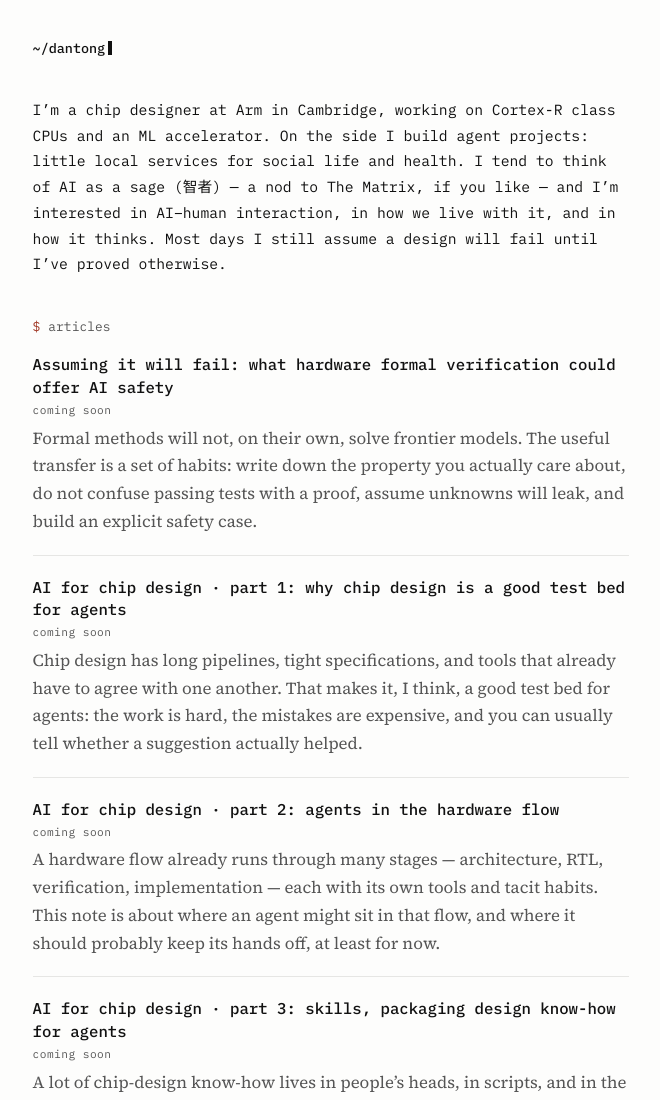
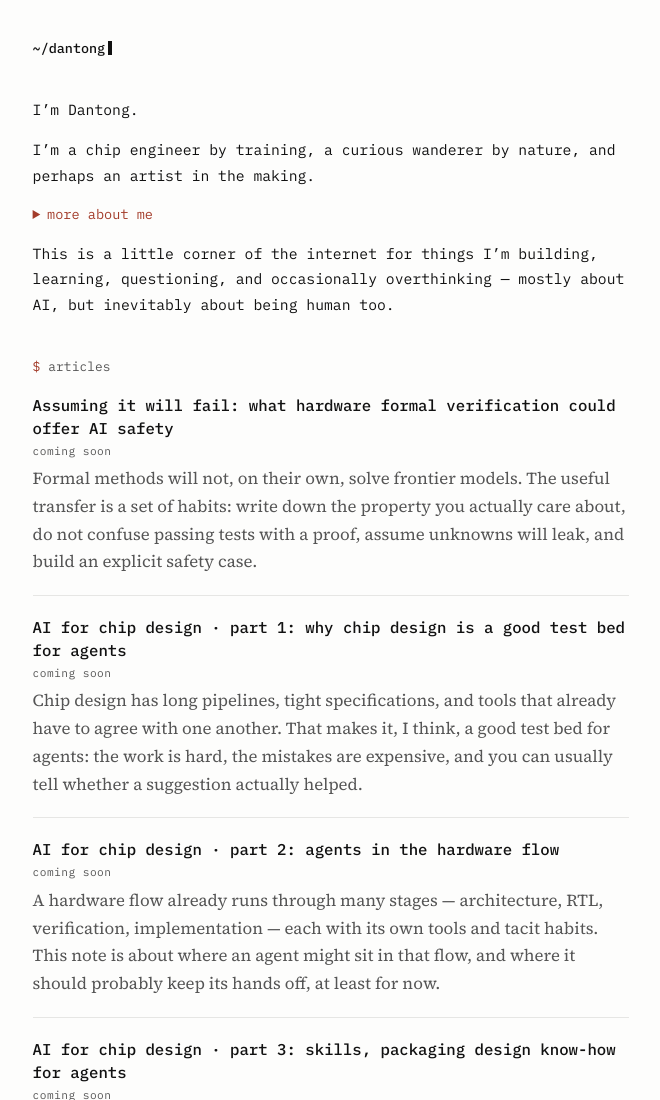
Before and after one commit to liudt921115/liudt921115.github.io, a plain HTML site: page index.html in a window 1280 px wide. Shown: the top 1100 px of the page, without its empty margins (309-969 px from the left). Drawn offline with Linux system fonts and the light colour scheme.

Commit message:
Update intro

```diff
--- a/index.html
+++ b/index.html
@@ -15,7 +15,14 @@
 
     <main>
       <section class="intro">
-        <p>I’m a chip designer at Arm in Cambridge, working on Cortex-R class CPUs and an ML accelerator. On the side I build agent projects: little local services for social life and health. I tend to think of AI as a sage (智者) — a nod to The Matrix, if you like — and I’m interested in AI–human interaction, in how we live with it, and in how it thinks. Most days I still assume a design will fail until I’ve proved otherwise.</p>
+        <p>I’m Dantong.</p>
+        <p>I’m a chip engineer by training, a curious wanderer by nature, and perhaps an artist in the making.</p>
+        <details class="more">
+          <summary>more about me</summary>
+          <p>I’m fascinated by the different ways we make sense of the world — through logic, observation, intuition, and experience. I enjoy taking things apart to understand how they work, but I’m equally drawn to things that resist easy explanations, especially people, art, and mind. AI is a particularly interesting meeting point for these interests: something we can engineer, yet whose behaviour still raises questions about intelligence, understanding, and our relationship with technology.</p>
+          <p>I like things that make me think and things that make me feel — preferably both. In life, that might mean exploring contemporary art, taking photographs, snowboarding, wandering through unfamiliar places, growing my own vegetables, experimenting with new things, or having a conversation that unexpectedly lasts until midnight.</p>
+        </details>
+        <p>This is a little corner of the internet for things I’m building, learning, questioning, and occasionally overthinking — mostly about AI, but inevitably about being human too.</p>
       </section>
 
       <section id="articles">
--- a/styles.css
+++ b/styles.css
@@ -136,10 +136,33 @@ header {
 }
 
 .intro p {
-  margin: 0;
+  margin: 0 0 0.9rem;
   font-family: var(--mono);
   font-size: 0.92rem;
   line-height: 1.75;
+}
+
+.intro .more {
+  margin: 0 0 0.9rem;
+}
+
+.intro .more summary {
+  cursor: pointer;
+  font-family: var(--mono);
+  font-size: 0.85rem;
+  color: var(--accent);
+}
+
+.intro .more summary:hover {
+  text-decoration: underline;
+}
+
+.intro .more[open] summary {
+  margin-bottom: 0.7rem;
+}
+
+.intro .more p {
+  color: var(--muted);
 }
 
 /* Sections */
```
